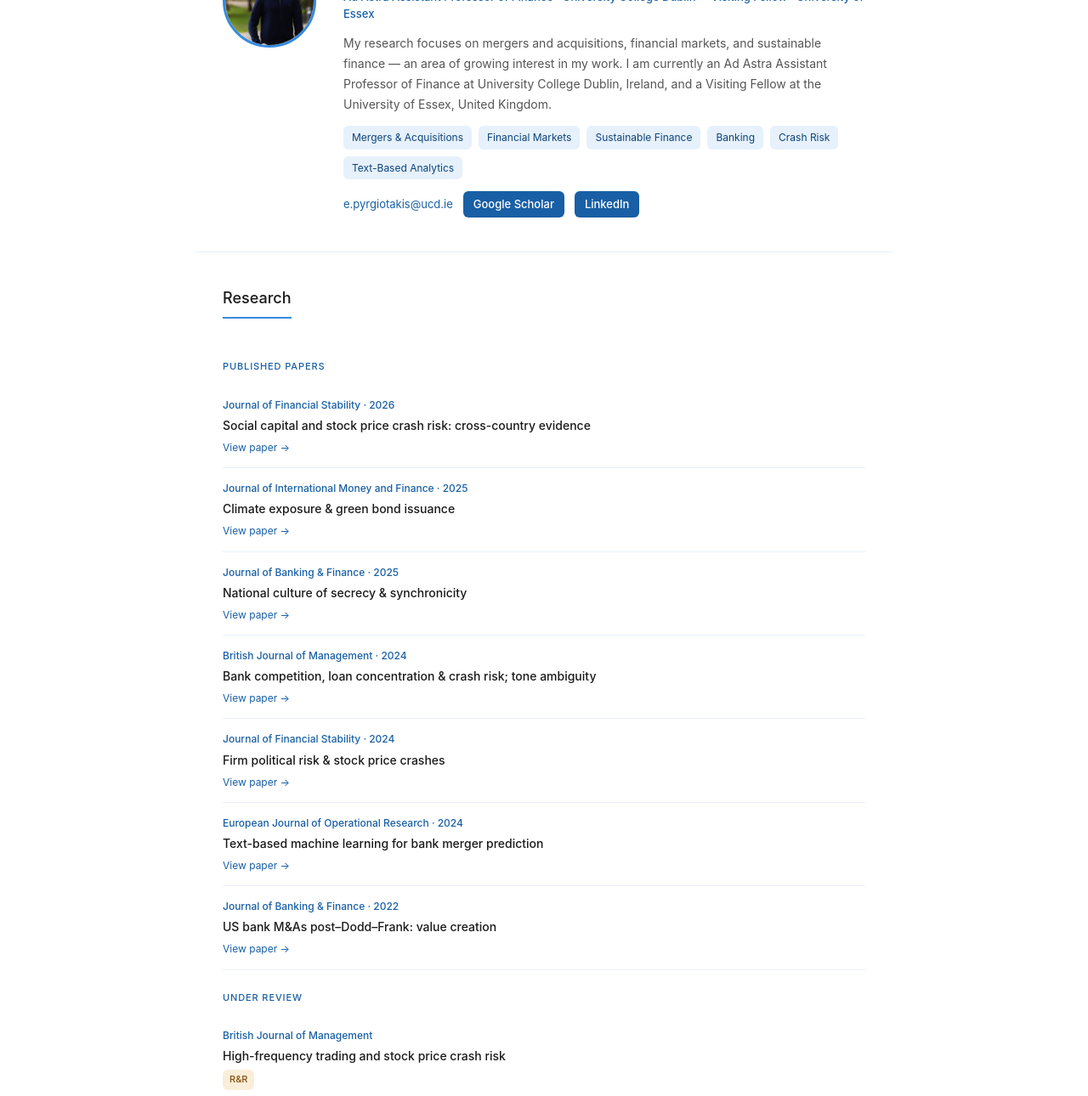
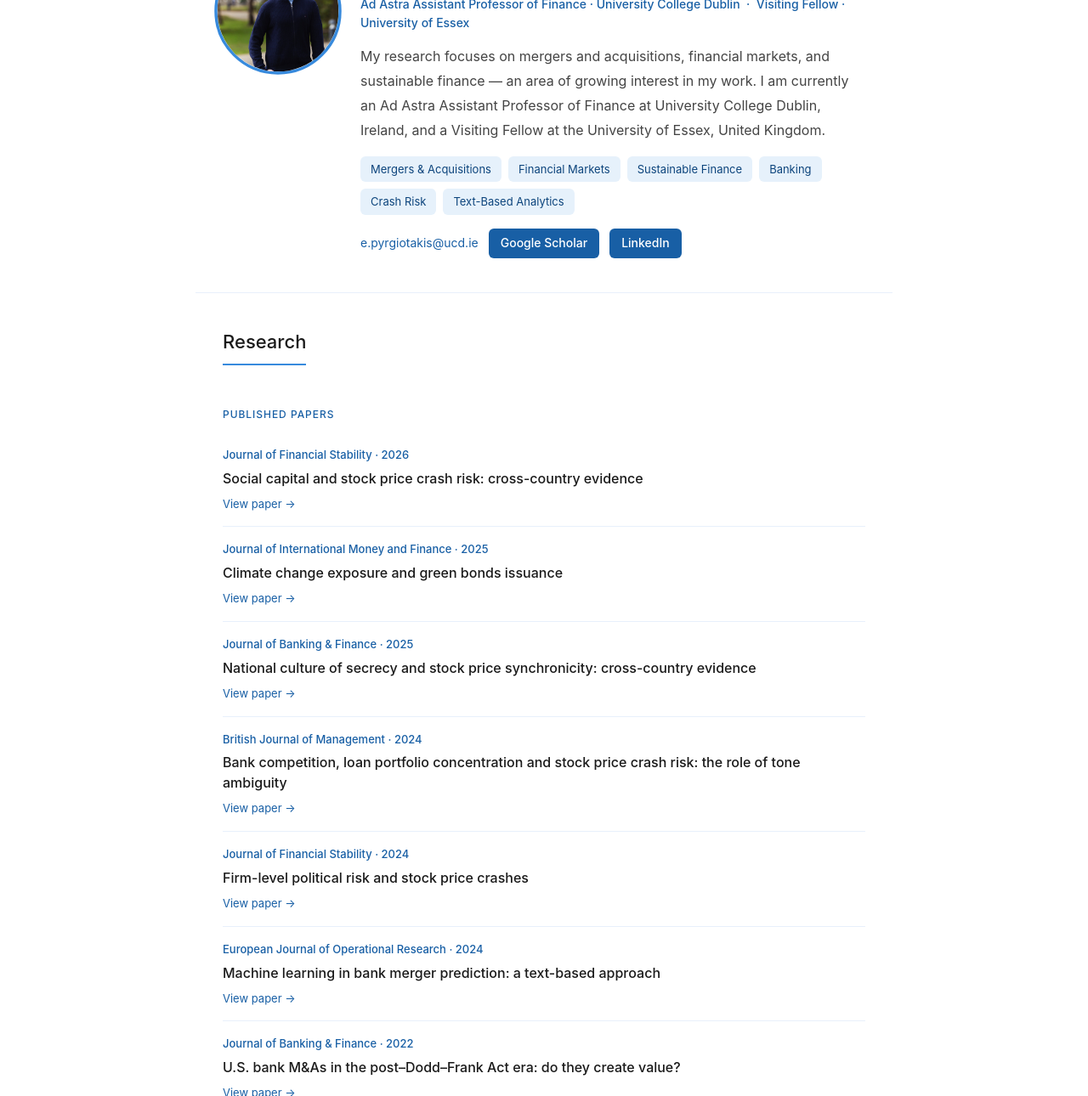
Before and after one commit to emmanouil-pyrgiotakis/emmanouil-pyrgiotakis.github.io, a plain HTML site: page index.html in a window 1280 px wide. Shown: the part 157-1447 px from the top of the page at 85% size. Drawn offline with Linux system fonts and the light colour scheme.

Commit message:
Add files via upload

```diff
--- a/index.html
+++ b/index.html
@@ -6,53 +6,53 @@
 <title>Emmanouil Pyrgiotakis — Finance</title>
 <style>
 * { box-sizing: border-box; margin: 0; padding: 0; }
-body { font-family: -apple-system, BlinkMacSystemFont, 'Segoe UI', Roboto, sans-serif; color: #1a1a1a; background: #fff; line-height: 1.6; }
+body { font-family: -apple-system, BlinkMacSystemFont, 'Segoe UI', Roboto, sans-serif; color: #1a1a1a; background: #fff; line-height: 1.6; font-size: 18px; }
 nav { display: flex; justify-content: space-between; align-items: center; padding: 1.2rem 2rem; border-bottom: 1px solid #B5D4F4; position: sticky; top: 0; background: #042C53; z-index: 10; }
-nav .name { font-size: 15px; font-weight: 500; color: #fff; }
+nav .name { font-size: 16px; font-weight: 500; color: #fff; }
 nav .links { display: flex; gap: 1.5rem; flex-wrap: wrap; }
-nav .links a { font-size: 13px; color: #B5D4F4; text-decoration: none; cursor: pointer; }
+nav .links a { font-size: 14px; color: #B5D4F4; text-decoration: none; cursor: pointer; }
 nav .links a:hover { color: #fff; }
 section { padding: 2.5rem 2rem; border-bottom: 1px solid #e8f0fb; max-width: 820px; margin: 0 auto; }
 .hero { display: flex; gap: 2rem; align-items: flex-start; }
-.profile-pic { width: 110px; height: 110px; border-radius: 50%; object-fit: cover; object-position: center top; flex-shrink: 0; border: 3px solid #378ADD; }
-.hero-text h1 { font-size: 22px; font-weight: 500; margin-bottom: 4px; color: #1a1a1a; }
-.hero-text .title { font-size: 13px; color: #185FA5; margin-bottom: 12px; line-height: 1.6; font-weight: 500; }
-.hero-text p { font-size: 14px; line-height: 1.7; color: #555; }
-.tags { display: flex; flex-wrap: wrap; gap: 8px; margin-top: 14px; }
-.tag { font-size: 12px; padding: 4px 10px; border-radius: 6px; background: #E6F1FB; color: #0C447C; }
-.contact-row { display: flex; gap: 0.75rem; margin-top: 14px; flex-wrap: wrap; align-items: center; }
-.contact-row a { font-size: 13px; color: #185FA5; text-decoration: none; }
-.btn { font-size: 12px; padding: 5px 12px; border-radius: 6px; background: #185FA5; color: #fff !important; text-decoration: none; font-weight: 500; }
+.profile-pic { width: 130px; height: 130px; border-radius: 50%; object-fit: cover; object-position: center top; flex-shrink: 0; border: 3px solid #378ADD; transform: scale(1.15); transform-origin: center; }
+.hero-text h1 { font-size: 26px; font-weight: 500; margin-bottom: 4px; color: #1a1a1a; }
+.hero-text .title { font-size: 14px; color: #185FA5; margin-bottom: 14px; line-height: 1.6; font-weight: 500; }
+.hero-text p { font-size: 16px; line-height: 1.8; color: #444; }
+.tags { display: flex; flex-wrap: wrap; gap: 8px; margin-top: 16px; }
+.tag { font-size: 13px; padding: 5px 12px; border-radius: 6px; background: #E6F1FB; color: #0C447C; }
+.contact-row { display: flex; gap: 0.75rem; margin-top: 16px; flex-wrap: wrap; align-items: center; }
+.contact-row a { font-size: 14px; color: #185FA5; text-decoration: none; }
+.btn { font-size: 13px; padding: 6px 14px; border-radius: 6px; background: #185FA5; color: #fff !important; text-decoration: none; font-weight: 500; }
 .btn:hover { background: #0C447C; }
-h2 { font-size: 18px; font-weight: 500; margin-bottom: 1.5rem; color: #1a1a1a; padding-bottom: 0.5rem; border-bottom: 2px solid #378ADD; display: inline-block; }
-.section-label { font-size: 11px; font-weight: 500; color: #185FA5; text-transform: uppercase; letter-spacing: 0.08em; margin: 1.5rem 0 0.75rem; }
-.pub { padding: 0.875rem 0; border-bottom: 1px solid #e8f0fb; }
+h2 { font-size: 22px; font-weight: 500; margin-bottom: 1.5rem; color: #1a1a1a; padding-bottom: 0.5rem; border-bottom: 2px solid #378ADD; display: inline-block; }
+.section-label { font-size: 12px; font-weight: 500; color: #185FA5; text-transform: uppercase; letter-spacing: 0.08em; margin: 1.5rem 0 0.75rem; }
+.pub { padding: 1rem 0; border-bottom: 1px solid #e8f0fb; }
 .pub:last-child { border-bottom: none; }
-.pub .journal { font-size: 12px; color: #185FA5; font-weight: 500; margin-bottom: 4px; }
-.pub .pub-title { font-size: 14px; font-weight: 500; margin-bottom: 6px; line-height: 1.5; color: #1a1a1a; }
+.pub .journal { font-size: 13px; color: #185FA5; font-weight: 500; margin-bottom: 5px; }
+.pub .pub-title { font-size: 16px; font-weight: 500; margin-bottom: 8px; line-height: 1.5; color: #1a1a1a; }
 .pub .pub-meta { display: flex; align-items: center; gap: 12px; flex-wrap: wrap; }
-.pub a.paper-link { font-size: 12px; color: #185FA5; text-decoration: none; }
+.pub a.paper-link { font-size: 13px; color: #185FA5; text-decoration: none; }
 .pub a.paper-link:hover { text-decoration: underline; }
-.badge { font-size: 11px; padding: 3px 8px; border-radius: 6px; font-weight: 500; }
+.badge { font-size: 12px; padding: 3px 10px; border-radius: 6px; font-weight: 500; }
 .badge.rnr { background: #FAEEDA; color: #854F0B; }
 .badge.wp { background: #E1F5EE; color: #0F6E56; }
 .positions { display: flex; flex-direction: column; gap: 1rem; }
-.pos { display: flex; justify-content: space-between; align-items: flex-start; gap: 1rem; padding: 0.875rem; background: #E6F1FB; border-radius: 8px; }
-.pos-left .role { font-size: 14px; font-weight: 500; color: #0C447C; }
-.pos-left .inst { font-size: 13px; color: #185FA5; margin-top: 2px; }
-.pos-left .desc { font-size: 13px; color: #555; margin-top: 4px; line-height: 1.5; }
-.pos .dates { font-size: 12px; color: #185FA5; white-space: nowrap; flex-shrink: 0; font-weight: 500; }
+.pos { display: flex; justify-content: space-between; align-items: flex-start; gap: 1rem; padding: 1rem; background: #E6F1FB; border-radius: 8px; }
+.pos-left .role { font-size: 15px; font-weight: 500; color: #0C447C; }
+.pos-left .inst { font-size: 14px; color: #185FA5; margin-top: 3px; }
+.pos-left .desc { font-size: 14px; color: #555; margin-top: 6px; line-height: 1.6; }
+.pos .dates { font-size: 13px; color: #185FA5; white-space: nowrap; flex-shrink: 0; font-weight: 500; }
 .courses { display: grid; grid-template-columns: repeat(auto-fit, minmax(180px, 1fr)); gap: 12px; }
-.course-card { background: #E6F1FB; border-radius: 8px; padding: 0.875rem 1rem; border-left: 3px solid #378ADD; }
-.course-card .level { font-size: 11px; color: #185FA5; margin-bottom: 4px; font-weight: 500; }
-.course-card .cname { font-size: 13px; font-weight: 500; color: #0C447C; }
+.course-card { background: #E6F1FB; border-radius: 8px; padding: 1rem; border-left: 3px solid #378ADD; }
+.course-card .level { font-size: 12px; color: #185FA5; margin-bottom: 5px; font-weight: 500; }
+.course-card .cname { font-size: 14px; font-weight: 500; color: #0C447C; }
 .skills { display: flex; flex-wrap: wrap; gap: 8px; }
-.skill { font-size: 12px; padding: 4px 10px; border-radius: 6px; border: 1px solid #378ADD; color: #185FA5; background: #E6F1FB; }
+.skill { font-size: 13px; padding: 5px 12px; border-radius: 6px; border: 1px solid #378ADD; color: #185FA5; background: #E6F1FB; }
 .hobbies { display: flex; flex-wrap: wrap; gap: 8px; }
-.hobby { font-size: 13px; padding: 6px 14px; border-radius: 8px; background: #E6F1FB; color: #0C447C; }
+.hobby { font-size: 14px; padding: 7px 16px; border-radius: 8px; background: #E6F1FB; color: #0C447C; }
 .about-inner { display: flex; gap: 1.5rem; align-items: flex-start; }
 .conf-pic { width: 100%; max-width: 360px; border-radius: 12px; object-fit: cover; border: 1px solid #B5D4F4; }
-footer { text-align: center; padding: 2rem; font-size: 12px; color: #fff; background: #042C53; margin-top: 0; }
+footer { text-align: center; padding: 2rem; font-size: 13px; color: #fff; background: #042C53; margin-top: 0; }
 @media (max-width: 600px) {
   .hero { flex-direction: column; }
   .about-inner { flex-direction: column; }
@@ -102,17 +102,64 @@ footer { text-align: center; padding: 2rem; font-size: 12px; color: #fff; backgr
 <section id="research">
   <h2>Research</h2>
   <div class="section-label">Published papers</div>
-  <div class="pub"><div class="journal">Journal of Financial Stability &middot; 2026</div><div class="pub-title">Social capital and stock price crash risk: cross-country evidence</div><div class="pub-meta"><a href="https://www.sciencedirect.com/science/article/abs/pii/S157230892600001X" class="paper-link" target="_blank">View paper &rarr;</a></div></div>
-  <div class="pub"><div class="journal">Journal of International Money and Finance &middot; 2025</div><div class="pub-title">Climate exposure &amp; green bond issuance</div><div class="pub-meta"><a href="https://www.sciencedirect.com/science/article/pii/S0261560625000166" class="paper-link" target="_blank">View paper &rarr;</a></div></div>
-  <div class="pub"><div class="journal">Journal of Banking &amp; Finance &middot; 2025</div><div class="pub-title">National culture of secrecy &amp; synchronicity</div><div class="pub-meta"><a href="https://www.sciencedirect.com/science/article/abs/pii/S0378426624002553" class="paper-link" target="_blank">View paper &rarr;</a></div></div>
-  <div class="pub"><div class="journal">British Journal of Management &middot; 2024</div><div class="pub-title">Bank competition, loan concentration &amp; crash risk; tone ambiguity</div><div class="pub-meta"><a href="https://onlinelibrary.wiley.com/doi/full/10.1111/1467-8551.12850" class="paper-link" target="_blank">View paper &rarr;</a></div></div>
-  <div class="pub"><div class="journal">Journal of Financial Stability &middot; 2024</div><div class="pub-title">Firm political risk &amp; stock price crashes</div><div class="pub-meta"><a href="https://www.sciencedirect.com/science/article/pii/S1572308924000883" class="paper-link" target="_blank">View paper &rarr;</a></div></div>
-  <div class="pub"><div class="journal">European Journal of Operational Research &middot; 2024</div><div class="pub-title">Text-based machine learning for bank merger prediction</div><div class="pub-meta"><a href="https://www.sciencedirect.com/science/article/abs/pii/S0377221723005982" class="paper-link" target="_blank">View paper &rarr;</a></div></div>
-  <div class="pub"><div class="journal">Journal of Banking &amp; Finance &middot; 2022</div><div class="pub-title">US bank M&amp;As post&ndash;Dodd&ndash;Frank: value creation</div><div class="pub-meta"><a href="https://www.sciencedirect.com/science/article/abs/pii/S037842661930144X" class="paper-link" target="_blank">View paper &rarr;</a></div></div>
+
+  <div class="pub">
+    <div class="journal">Journal of Financial Stability &middot; 2026</div>
+    <div class="pub-title">Social capital and stock price crash risk: cross-country evidence</div>
+    <div class="pub-meta"><a href="https://www.sciencedirect.com/science/article/abs/pii/S157230892600001X" class="paper-link" target="_blank">View paper &rarr;</a></div>
+  </div>
+
+  <div class="pub">
+    <div class="journal">Journal of International Money and Finance &middot; 2025</div>
+    <div class="pub-title">Climate change exposure and green bonds issuance</div>
+    <div class="pub-meta"><a href="https://www.sciencedirect.com/science/article/pii/S0261560625000166" class="paper-link" target="_blank">View paper &rarr;</a></div>
+  </div>
+
+  <div class="pub">
+    <div class="journal">Journal of Banking &amp; Finance &middot; 2025</div>
+    <div class="pub-title">National culture of secrecy and stock price synchronicity: cross-country evidence</div>
+    <div class="pub-meta"><a href="https://www.sciencedirect.com/science/article/abs/pii/S0378426624002553" class="paper-link" target="_blank">View paper &rarr;</a></div>
+  </div>
+
+  <div class="pub">
+    <div class="journal">British Journal of Management &middot; 2024</div>
+    <div class="pub-title">Bank competition, loan portfolio concentration and stock price crash risk: the role of tone ambiguity</div>
+    <div class="pub-meta"><a href="https://onlinelibrary.wiley.com/doi/full/10.1111/1467-8551.12850" class="paper-link" target="_blank">View paper &rarr;</a></div>
+  </div>
+
+  <div class="pub">
+    <div class="journal">Journal of Financial Stability &middot; 2024</div>
+    <div class="pub-title">Firm-level political risk and stock price crashes</div>
+    <div class="pub-meta"><a href="https://www.sciencedirect.com/science/article/pii/S1572308924000883" class="paper-link" target="_blank">View paper &rarr;</a></div>
+  </div>
+
+  <div class="pub">
+    <div class="journal">European Journal of Operational Research &middot; 2024</div>
+    <div class="pub-title">Machine learning in bank merger prediction: a text-based approach</div>
+    <div class="pub-meta"><a href="https://www.sciencedirect.com/science/article/abs/pii/S0377221723005982" class="paper-link" target="_blank">View paper &rarr;</a></div>
+  </div>
+
+  <div class="pub">
+    <div class="journal">Journal of Banking &amp; Finance &middot; 2022</div>
+    <div class="pub-title">U.S. bank M&amp;As in the post&ndash;Dodd&ndash;Frank Act era: do they create value?</div>
+    <div class="pub-meta"><a href="https://www.sciencedirect.com/science/article/abs/pii/S037842661930144X" class="paper-link" target="_blank">View paper &rarr;</a></div>
+  </div>
+
   <div class="section-label">Under review</div>
-  <div class="pub"><div class="journal">British Journal of Management</div><div class="pub-title">High-frequency trading and stock price crash risk</div><div class="pub-meta"><span class="badge rnr">R&amp;R</span></div></div>
+  <div class="pub">
+    <div class="journal">British Journal of Management</div>
+    <div class="pub-title">High-frequency trading and stock price crash risk</div>
+    <div class="pub-meta"><span class="badge rnr">R&amp;R</span></div>
+  </div>
+
   <div class="section-label">Working papers</div>
-  <div class="pub"><div class="pub-title">The carbon footprint of green bonds: a project-level analysis</div><div class="pub-meta"><span class="badge wp">Working paper</span><a href="https://papers.ssrn.com/sol3/papers.cfm?abstract_id=5578310" class="paper-link" target="_blank">SSRN &rarr;</a></div></div>
+  <div class="pub">
+    <div class="pub-title">The carbon footprint of green bonds: a project-level analysis</div>
+    <div class="pub-meta">
+      <span class="badge wp">Working paper</span>
+      <a href="https://papers.ssrn.com/sol3/papers.cfm?abstract_id=5578310" class="paper-link" target="_blank">SSRN &rarr;</a>
+    </div>
+  </div>
 </section>
 
 <section id="positions">
@@ -126,7 +173,7 @@ footer { text-align: center; padding: 2rem; font-size: 12px; color: #fff; backgr
 </section>
 
 <section id="consulting">
-  <h2>Professional &amp; consulting</h2>
+  <h2>Professional experience &amp; consulting</h2>
   <div class="positions">
     <div class="pos"><div class="pos-left"><div class="role">Financial Lead (CFO-equivalent) &middot; Kyklos HealthTech</div><div class="inst">United Kingdom</div><div class="desc">HealthTech start-up supported by Horizon Europe funding. Built valuation models, unit economics, and cash-flow forecasts; led market and competitive analysis and investor-ready reporting.</div></div><div class="dates">Aug 2024 &ndash; present</div></div>
     <div class="pos"><div class="pos-left"><div class="role">Financial Consultant &middot; PwC Greece</div><div class="inst">Zombie Firms Project</div><div class="desc">Developed firm-level predictive diagnostics to identify financially distressed firms. Produced econometric evidence and policy recommendations for credit-risk monitoring.</div></div><div class="dates">Sep 2024 &ndash; Jun 2025</div></div>
@@ -145,11 +192,19 @@ footer { text-align: center; padding: 2rem; font-size: 12px; color: #fff; backgr
     <div class="course-card"><div class="level">Postgraduate</div><div class="cname">Financial Policies &amp; Investment Strategies</div></div>
     <div class="course-card"><div class="level">Postgraduate</div><div class="cname">Private Equity and Startup Finance</div></div>
   </div>
-  <p style="font-size:13px;color:#555;margin-top:1rem;">Average teaching evaluation: 4.4 / 5 &middot; Fellow of the Higher Education Academy (D2)</p>
+  <p style="font-size:14px;color:#555;margin-top:1rem;">Average teaching evaluation: 4.4 / 5 &middot; Fellow of the Higher Education Academy (D2)</p>
+
   <div style="margin-top:2rem;">
     <h2>Technical skills</h2>
     <div class="skills">
-      <span class="skill">Stata</span><span class="skill">R</span><span class="skill">Python</span><span class="skill">Claude Code</span><span class="skill">Bloomberg</span><span class="skill">WRDS</span><span class="skill">Refinitiv</span><span class="skill">Orbis</span>
+      <span class="skill">Stata</span>
+      <span class="skill">R</span>
+      <span class="skill">Python</span>
+      <span class="skill">Claude Code</span>
+      <span class="skill">Bloomberg</span>
+      <span class="skill">WRDS</span>
+      <span class="skill">Refinitiv</span>
+      <span class="skill">Orbis</span>
     </div>
   </div>
 </section>
@@ -158,7 +213,7 @@ footer { text-align: center; padding: 2rem; font-size: 12px; color: #fff; backgr
   <h2>About</h2>
   <div class="about-inner">
     <div style="flex:1;">
-      <p style="font-size:14px;line-height:1.7;color:#555;margin-bottom:1.25rem;">Outside of research, I am an active investor building my own strategies, an avid reader of non-fiction and soft science, and enjoy cooking and going to the gym.</p>
+      <p style="font-size:15px;line-height:1.8;color:#444;margin-bottom:1.25rem;">Outside of research, I am an active investor building my own strategies, an avid reader of non-fiction and soft science, and enjoy cooking and going to the gym.</p>
       <div class="hobbies">
         <span class="hobby">Active investing</span>
         <span class="hobby">Non-fiction reading</span>
```
